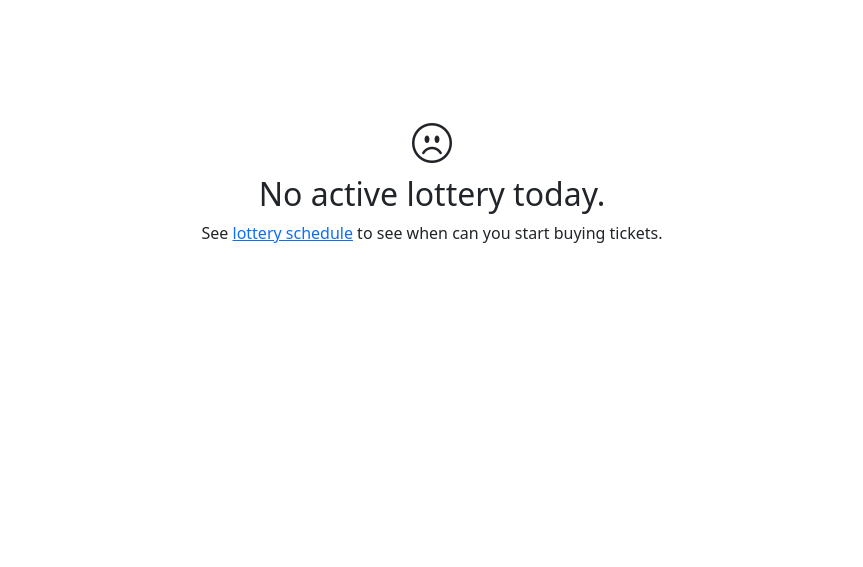
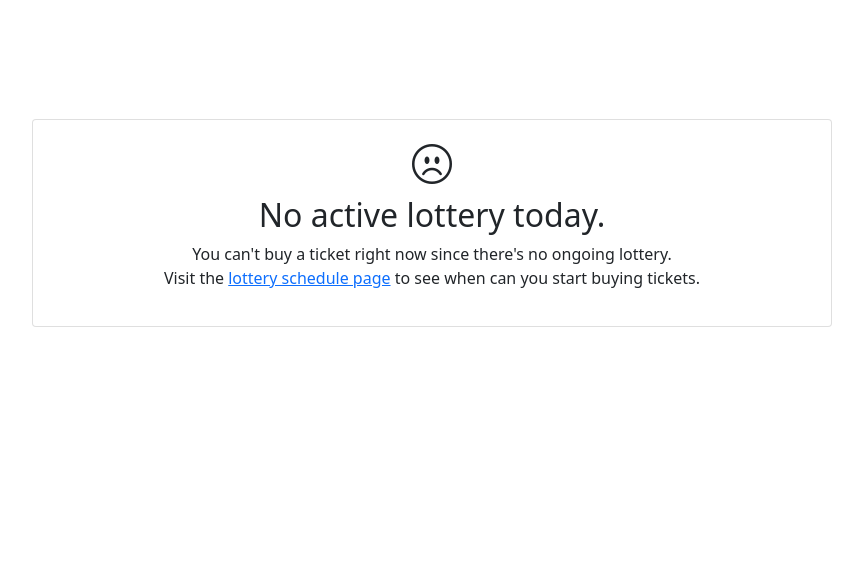
Before and after one commit to riidatibula/lucky-five, a Django app: page /buy-ticket/ in a window 1280 px wide. Shown: the part 61-628 px from the top of the page, without its empty margins (208-1071 px from the left). Run offline with Django 3.2, Linux system fonts and the light colour scheme; data that the repository does not hold is empty; some libraries are stand-ins or nearby versions.

Commit message:
ui improvement

```diff
--- a/src/assets/css/main.css
+++ b/src/assets/css/main.css
@@ -25,3 +25,7 @@
 .card-body {
     padding: 20px;
 }
+
+.error-card {
+    max-width: 800px;
+}
--- a/src/lottery/templates/lottery/buy_ticket.html
+++ b/src/lottery/templates/lottery/buy_ticket.html
@@ -31,10 +31,17 @@
         </div>
     {% else %}
         <div class="container-fluid" align="center">
-            <h1><i class="bi bi-emoji-frown"></i></h1>
-            <h2></i>No active lottery today.</h2>
-            <p>See <a href="{% url 'lottery:schedule' %}">lottery schedule</a> to see when
-            can you start buying tickets.</p>
+            <div class="card error-card">
+                <div class="card-body">
+                    <h1><i class="bi bi-emoji-frown"></i></h1>
+                    <h2>No active lottery today.</h2>
+                    <p>
+                        You can't buy a ticket right now since there's no ongoing lottery.<br>
+                        Visit the <a href="{% url 'lottery:schedule' %}">lottery schedule page</a>
+                        to see when can you start buying tickets.
+                    </p>
+                </div>
+            </div>
         </div>
     {% endif %}
 
--- a/src/lottery/views/bets.py
+++ b/src/lottery/views/bets.py
@@ -65,6 +65,6 @@ class BetsListView(ListView):
             return self.render_to_response(context)
 
         except Exception as e:
-            context = {'error': e}
+            context = {'error': str(e)}
 
         return render(request, self.template_name, context)
```
Also changed, not shown: src/lottery/templates/lottery/bet_list.html (+19 -19 lines).
